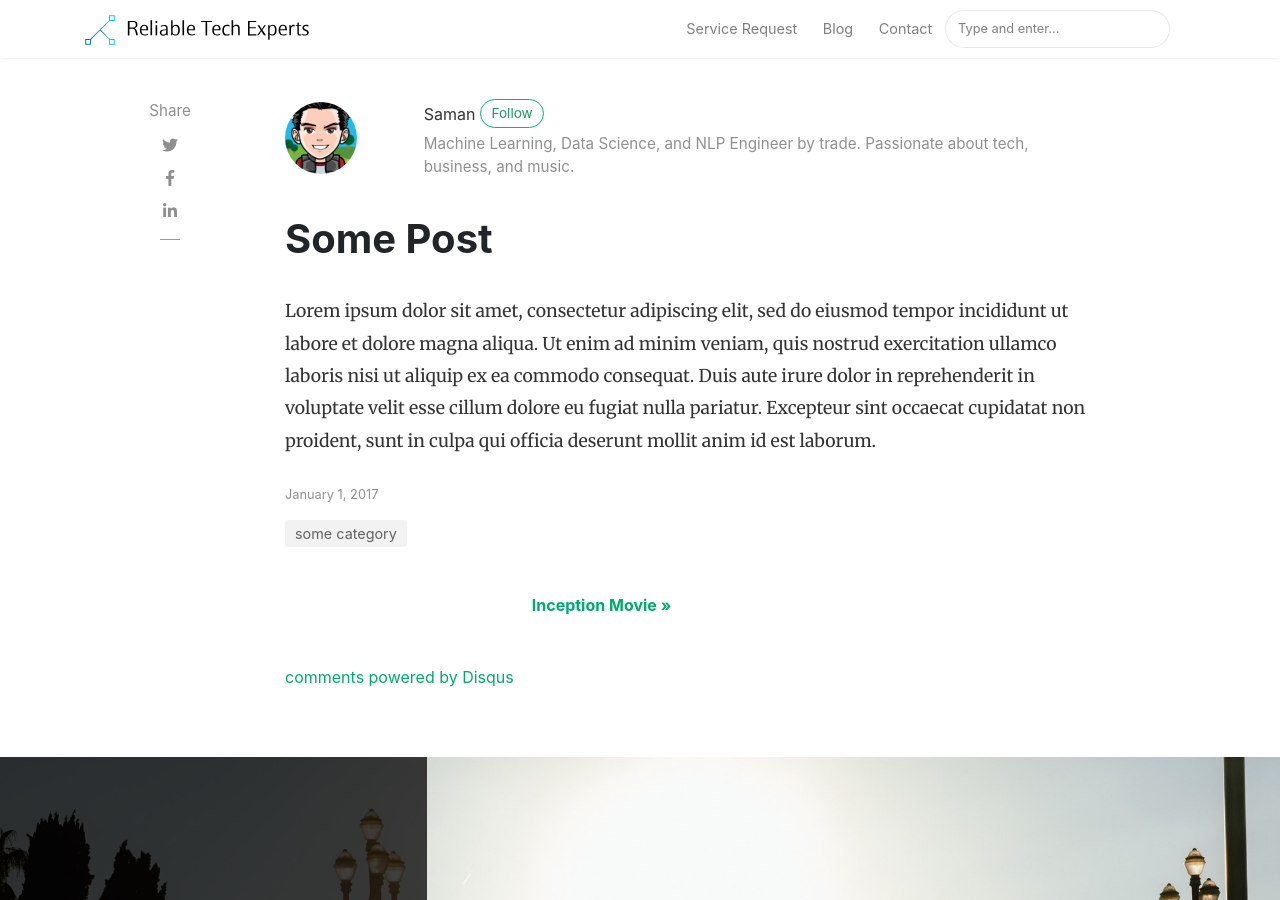
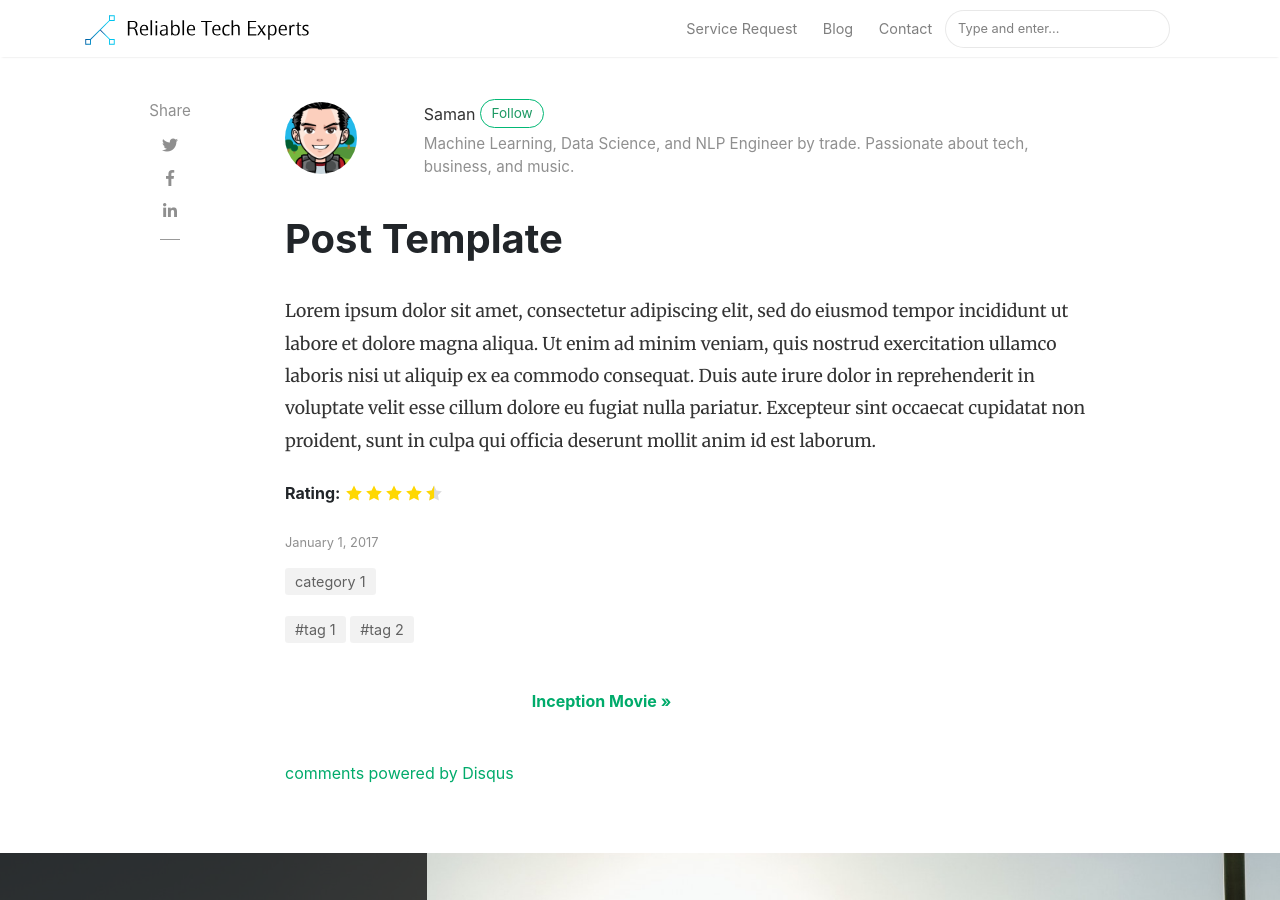
Before and after one commit to SamanDaneshvar/613tech, a Jekyll site: the page built from _posts/2017-01-01-some-post.md, in a window 1280 px wide and 900 px high. Built offline with Jekyll 4.4.1, drawn with Linux system fonts in a browser that asks for light colours; nearby versions of some CDN libraries; comment, search, counter and statistics services are not loaded; some of the changed text lies outside the part shown.

Commit message:
Create a post template containing all the possible variables.
This file serves as a template for posts and a reference for post variables.

```diff
--- a/_posts/2017-01-01-some-post.md
+++ b/_posts/2017-01-01-some-post.md
@@ -1,8 +1,22 @@
 ---
 layout: post
-title:  Some Post
+title: Post Template
 author: saman
-categories: [ some category ]
 image:
+description:
+categories: [category 1]
+tags: [tag 1, tag 2]
+beforetoc:
+toc: false
+rating: 4.5
+revision_date:
+featured: false
+hidden: false
+
+# Variables with default values in _config.yml
+header:
+comments:
+footer-alertbar:
+footer-jumbotron:
 ---
 Lorem ipsum dolor sit amet, consectetur adipiscing elit, sed do eiusmod tempor incididunt ut labore et dolore magna aliqua. Ut enim ad minim veniam, quis nostrud exercitation ullamco laboris nisi ut aliquip ex ea commodo consequat. Duis aute irure dolor in reprehenderit in voluptate velit esse cillum dolore eu fugiat nulla pariatur. Excepteur sint occaecat cupidatat non proident, sunt in culpa qui officia deserunt mollit anim id est laborum.
```
